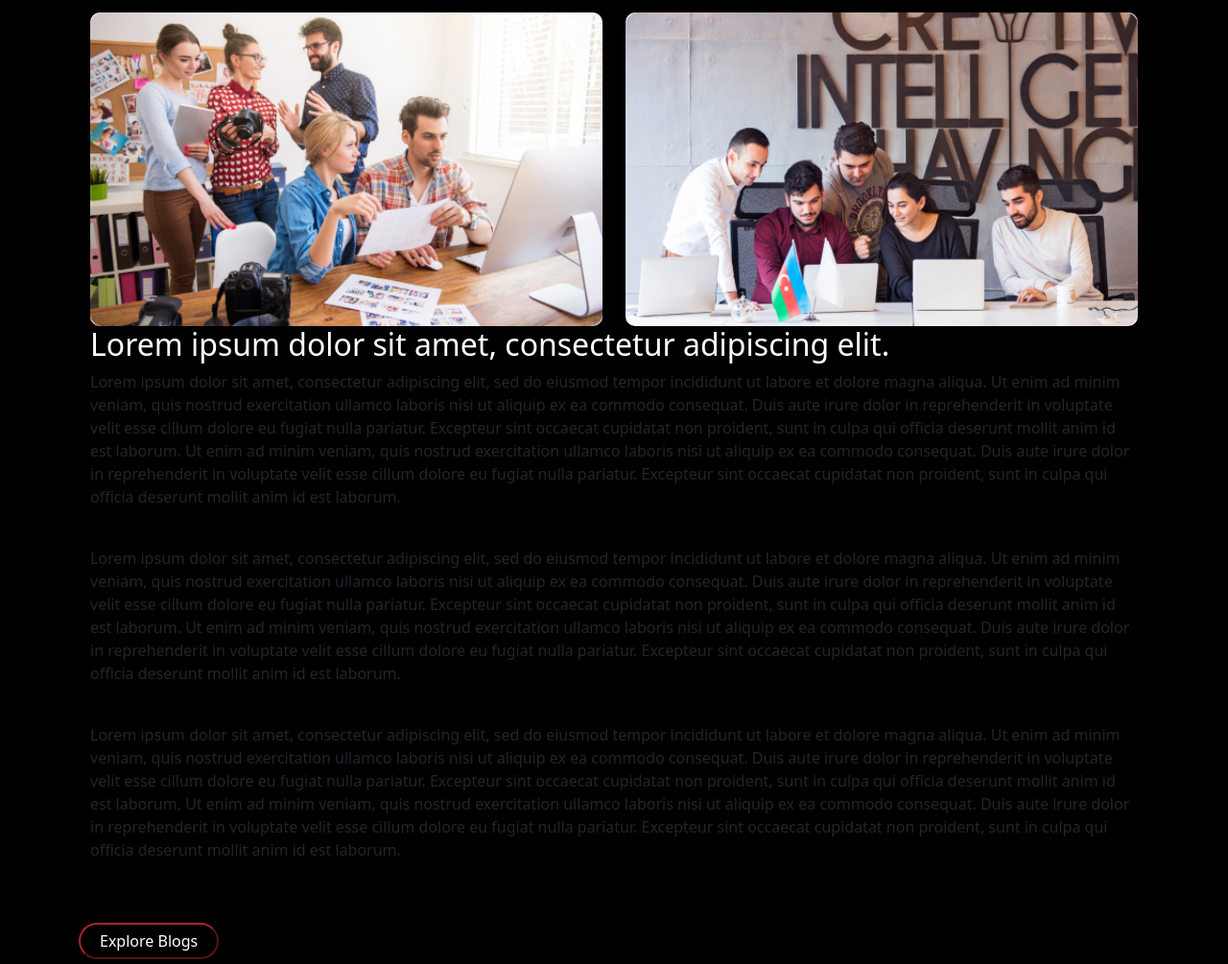
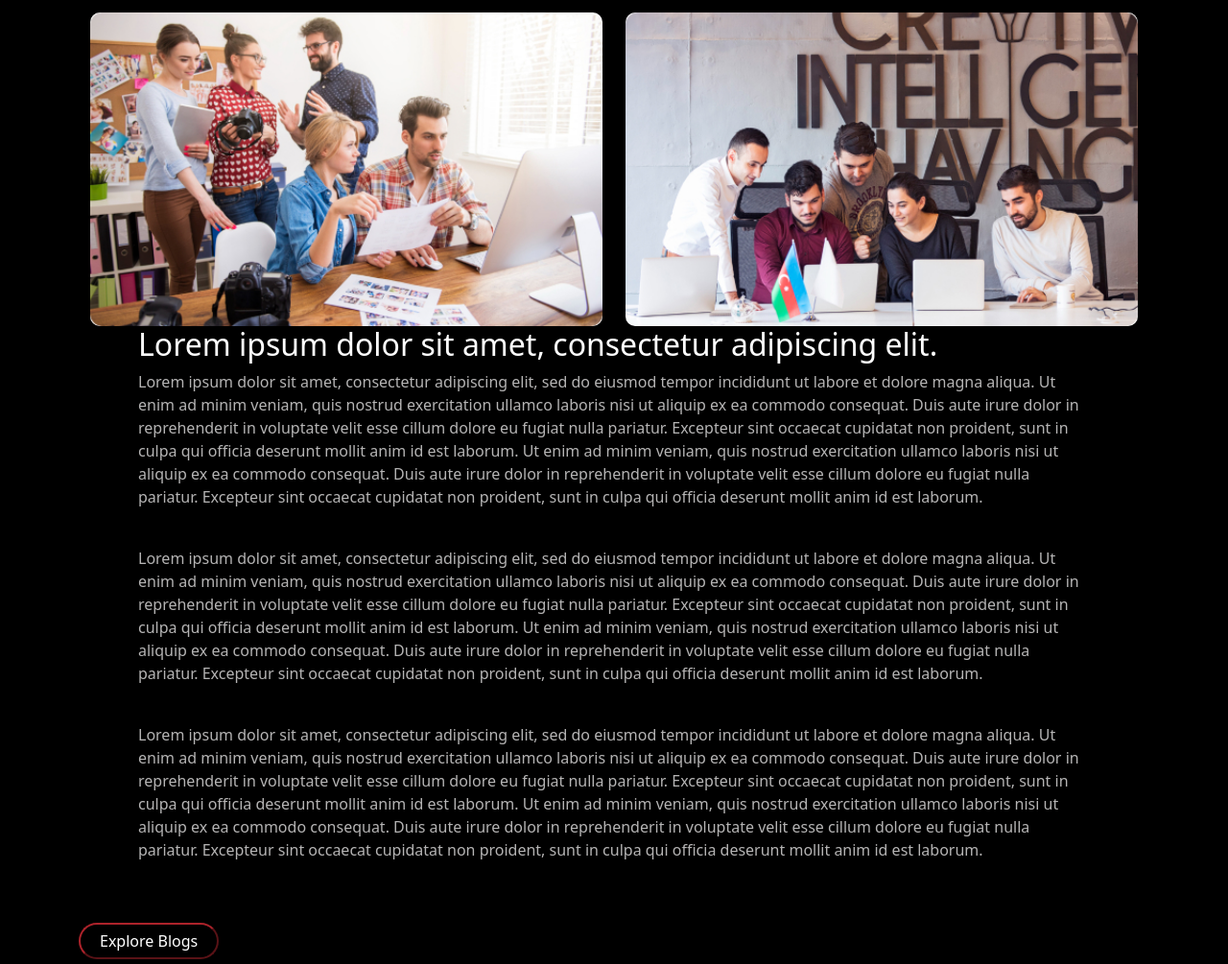
Before and after one commit to Sudharaka200/interbuzz-software-media, a plain HTML site: page pages/singleblog.html in a window 1280 px wide. Shown: the part 1615-2620 px from the top of the page at 96% size. Drawn offline with nearby package versions, Linux system fonts and the light colour scheme; files whose address does not match are found by name.

Commit message:
fixed some responsive

```diff
--- a/css/style.css
+++ b/css/style.css
@@ -152,7 +152,7 @@
 
 /* Services */
 .our-services-padding{padding: 0px 0px 100px 0px;}
-.our-services-imag{width: 100%; border-radius: 20px;}
+.our-services-img{width: 100%; border-radius: 20px;}
 
 
 /* Sub Service */
--- a/pages/singleblog.html
+++ b/pages/singleblog.html
@@ -93,40 +93,58 @@
             <div class="container">
                 <div class="sub-blog-padding">
                     <h2 class="main-title ">Lorem ipsum dolor sit amet, consectetur adipiscing elit.</h2>
-                <p class="p-txt">Lorem ipsum dolor sit amet, consectetur adipiscing elit, sed do eiusmod tempor
+                    <p class="p-second-color">Lorem ipsum dolor sit amet, consectetur adipiscing elit, sed do eiusmod
+                        tempor
                         incididunt ut labore et dolore magna aliqua. Ut enim ad minim veniam, quis nostrud exercitation
-                    ullamco laboris nisi ut aliquip ex ea commodo consequat. Duis aute irure dolor in reprehenderit in
-                    voluptate velit esse cillum dolore eu fugiat nulla pariatur. Excepteur sint occaecat cupidatat non
-                    proident, sunt in culpa qui officia deserunt mollit anim id est laborum. Ut enim ad minim veniam,
-                    quis nostrud exercitation ullamco laboris nisi ut aliquip ex ea commodo consequat. Duis aute irure
+                        ullamco laboris nisi ut aliquip ex ea commodo consequat. Duis aute irure dolor in reprehenderit
+                        in
+                        voluptate velit esse cillum dolore eu fugiat nulla pariatur. Excepteur sint occaecat cupidatat
+                        non
+                        proident, sunt in culpa qui officia deserunt mollit anim id est laborum. Ut enim ad minim
+                        veniam,
+                        quis nostrud exercitation ullamco laboris nisi ut aliquip ex ea commodo consequat. Duis aute
+                        irure
                         dolor in reprehenderit in voluptate velit esse cillum dolore eu fugiat nulla pariatur. Excepteur
-                    sint occaecat cupidatat non proident, sunt in culpa qui officia deserunt mollit anim id est laborum.
+                        sint occaecat cupidatat non proident, sunt in culpa qui officia deserunt mollit anim id est
+                        laborum.
                     </p>
                     <br>
                     <h2 class="main-title ">Lorem ipsum dolor sit amet, consectetur adipiscing elit.</h2>
-                <p class="p-txt">Lorem ipsum dolor sit amet, consectetur adipiscing elit, sed do eiusmod tempor
+                    <p class="p-second-color">Lorem ipsum dolor sit amet, consectetur adipiscing elit, sed do eiusmod
+                        tempor
                         incididunt ut labore et dolore magna aliqua. Ut enim ad minim veniam, quis nostrud exercitation
-                    ullamco laboris nisi ut aliquip ex ea commodo consequat. Duis aute irure dolor in reprehenderit in
-                    voluptate velit esse cillum dolore eu fugiat nulla pariatur. Excepteur sint occaecat cupidatat non
-                    proident, sunt in culpa qui officia deserunt mollit anim id est laborum. Ut enim ad minim veniam,
-                    quis nostrud exercitation ullamco laboris nisi ut aliquip ex ea commodo consequat. Duis aute irure
+                        ullamco laboris nisi ut aliquip ex ea commodo consequat. Duis aute irure dolor in reprehenderit
+                        in
+                        voluptate velit esse cillum dolore eu fugiat nulla pariatur. Excepteur sint occaecat cupidatat
+                        non
+                        proident, sunt in culpa qui officia deserunt mollit anim id est laborum. Ut enim ad minim
+                        veniam,
+                        quis nostrud exercitation ullamco laboris nisi ut aliquip ex ea commodo consequat. Duis aute
+                        irure
                         dolor in reprehenderit in voluptate velit esse cillum dolore eu fugiat nulla pariatur. Excepteur
-                    sint occaecat cupidatat non proident, sunt in culpa qui officia deserunt mollit anim id est laborum.
+                        sint occaecat cupidatat non proident, sunt in culpa qui officia deserunt mollit anim id est
+                        laborum.
                     </p>
 
-                <ul>
+                    <ul class="p-second-color">
                         <li class="p-txt">Lorem ipsum dolor sit amet, consectetur adipiscing elit, sed do.</li>
                         <li class="p-txt">Lorem ipsum dolor sit amet, consectetur adipiscing elit, sed do.</li>
                         <li class="p-txt">Lorem ipsum dolor sit amet, consectetur adipiscing elit, sed do.</li>
                     </ul>
-                <p class="p-txt">Lorem ipsum dolor sit amet, consectetur adipiscing elit, sed do eiusmod tempor
+                    <p class="p-second-color">Lorem ipsum dolor sit amet, consectetur adipiscing elit, sed do eiusmod
+                        tempor
                         incididunt ut labore et dolore magna aliqua. Ut enim ad minim veniam, quis nostrud exercitation
-                    ullamco laboris nisi ut aliquip ex ea commodo consequat. Duis aute irure dolor in reprehenderit in
-                    voluptate velit esse cillum dolore eu fugiat nulla pariatur. Excepteur sint occaecat cupidatat non
-                    proident, sunt in culpa qui officia deserunt mollit anim id est laborum. Ut enim ad minim veniam,
-                    quis nostrud exercitation ullamco laboris nisi ut aliquip ex ea commodo consequat. Duis aute irure
+                        ullamco laboris nisi ut aliquip ex ea commodo consequat. Duis aute irure dolor in reprehenderit
+                        in
+                        voluptate velit esse cillum dolore eu fugiat nulla pariatur. Excepteur sint occaecat cupidatat
+                        non
+                        proident, sunt in culpa qui officia deserunt mollit anim id est laborum. Ut enim ad minim
+                        veniam,
+                        quis nostrud exercitation ullamco laboris nisi ut aliquip ex ea commodo consequat. Duis aute
+                        irure
                         dolor in reprehenderit in voluptate velit esse cillum dolore eu fugiat nulla pariatur. Excepteur
-                    sint occaecat cupidatat non proident, sunt in culpa qui officia deserunt mollit anim id est laborum.
+                        sint occaecat cupidatat non proident, sunt in culpa qui officia deserunt mollit anim id est
+                        laborum.
                     </p>
                 </div>
                 <div class="container">
@@ -142,36 +160,60 @@
                     </div>
                 </div>
                 <div class="container">
+                    <div class="sub-blog-padding">
                         <h2 class="main-title ">Lorem ipsum dolor sit amet, consectetur adipiscing elit.</h2>
-                <p class="p-txt">Lorem ipsum dolor sit amet, consectetur adipiscing elit, sed do eiusmod tempor
-                    incididunt ut labore et dolore magna aliqua. Ut enim ad minim veniam, quis nostrud exercitation
-                    ullamco laboris nisi ut aliquip ex ea commodo consequat. Duis aute irure dolor in reprehenderit in
-                    voluptate velit esse cillum dolore eu fugiat nulla pariatur. Excepteur sint occaecat cupidatat non
-                    proident, sunt in culpa qui officia deserunt mollit anim id est laborum. Ut enim ad minim veniam,
-                    quis nostrud exercitation ullamco laboris nisi ut aliquip ex ea commodo consequat. Duis aute irure
-                    dolor in reprehenderit in voluptate velit esse cillum dolore eu fugiat nulla pariatur. Excepteur
-                    sint occaecat cupidatat non proident, sunt in culpa qui officia deserunt mollit anim id est laborum.
+                        <p class="p-second-color">Lorem ipsum dolor sit amet, consectetur adipiscing elit, sed do
+                            eiusmod tempor
+                            incididunt ut labore et dolore magna aliqua. Ut enim ad minim veniam, quis nostrud
+                            exercitation
+                            ullamco laboris nisi ut aliquip ex ea commodo consequat. Duis aute irure dolor in
+                            reprehenderit in
+                            voluptate velit esse cillum dolore eu fugiat nulla pariatur. Excepteur sint occaecat
+                            cupidatat non
+                            proident, sunt in culpa qui officia deserunt mollit anim id est laborum. Ut enim ad minim
+                            veniam,
+                            quis nostrud exercitation ullamco laboris nisi ut aliquip ex ea commodo consequat. Duis aute
+                            irure
+                            dolor in reprehenderit in voluptate velit esse cillum dolore eu fugiat nulla pariatur.
+                            Excepteur
+                            sint occaecat cupidatat non proident, sunt in culpa qui officia deserunt mollit anim id est
+                            laborum.
                         </p>
                         <br>
-                <p class="p-txt">Lorem ipsum dolor sit amet, consectetur adipiscing elit, sed do eiusmod tempor
-                    incididunt ut labore et dolore magna aliqua. Ut enim ad minim veniam, quis nostrud exercitation
-                    ullamco laboris nisi ut aliquip ex ea commodo consequat. Duis aute irure dolor in reprehenderit in
-                    voluptate velit esse cillum dolore eu fugiat nulla pariatur. Excepteur sint occaecat cupidatat non
-                    proident, sunt in culpa qui officia deserunt mollit anim id est laborum. Ut enim ad minim veniam,
-                    quis nostrud exercitation ullamco laboris nisi ut aliquip ex ea commodo consequat. Duis aute irure
-                    dolor in reprehenderit in voluptate velit esse cillum dolore eu fugiat nulla pariatur. Excepteur
-                    sint occaecat cupidatat non proident, sunt in culpa qui officia deserunt mollit anim id est laborum.
+                        <p class="p-second-color">Lorem ipsum dolor sit amet, consectetur adipiscing elit, sed do eiusmod tempor
+                            incididunt ut labore et dolore magna aliqua. Ut enim ad minim veniam, quis nostrud
+                            exercitation
+                            ullamco laboris nisi ut aliquip ex ea commodo consequat. Duis aute irure dolor in
+                            reprehenderit in
+                            voluptate velit esse cillum dolore eu fugiat nulla pariatur. Excepteur sint occaecat
+                            cupidatat non
+                            proident, sunt in culpa qui officia deserunt mollit anim id est laborum. Ut enim ad minim
+                            veniam,
+                            quis nostrud exercitation ullamco laboris nisi ut aliquip ex ea commodo consequat. Duis aute
+                            irure
+                            dolor in reprehenderit in voluptate velit esse cillum dolore eu fugiat nulla pariatur.
+                            Excepteur
+                            sint occaecat cupidatat non proident, sunt in culpa qui officia deserunt mollit anim id est
+                            laborum.
                         </p>
                         <br>
-                <p class="p-txt">Lorem ipsum dolor sit amet, consectetur adipiscing elit, sed do eiusmod tempor
-                    incididunt ut labore et dolore magna aliqua. Ut enim ad minim veniam, quis nostrud exercitation
-                    ullamco laboris nisi ut aliquip ex ea commodo consequat. Duis aute irure dolor in reprehenderit in
-                    voluptate velit esse cillum dolore eu fugiat nulla pariatur. Excepteur sint occaecat cupidatat non
-                    proident, sunt in culpa qui officia deserunt mollit anim id est laborum. Ut enim ad minim veniam,
-                    quis nostrud exercitation ullamco laboris nisi ut aliquip ex ea commodo consequat. Duis aute irure
-                    dolor in reprehenderit in voluptate velit esse cillum dolore eu fugiat nulla pariatur. Excepteur
-                    sint occaecat cupidatat non proident, sunt in culpa qui officia deserunt mollit anim id est laborum.
+                        <p class="p-second-color">Lorem ipsum dolor sit amet, consectetur adipiscing elit, sed do eiusmod tempor
+                            incididunt ut labore et dolore magna aliqua. Ut enim ad minim veniam, quis nostrud
+                            exercitation
+                            ullamco laboris nisi ut aliquip ex ea commodo consequat. Duis aute irure dolor in
+                            reprehenderit in
+                            voluptate velit esse cillum dolore eu fugiat nulla pariatur. Excepteur sint occaecat
+                            cupidatat non
+                            proident, sunt in culpa qui officia deserunt mollit anim id est laborum. Ut enim ad minim
+                            veniam,
+                            quis nostrud exercitation ullamco laboris nisi ut aliquip ex ea commodo consequat. Duis aute
+                            irure
+                            dolor in reprehenderit in voluptate velit esse cillum dolore eu fugiat nulla pariatur.
+                            Excepteur
+                            sint occaecat cupidatat non proident, sunt in culpa qui officia deserunt mollit anim id est
+                            laborum.
                         </p>
+                    </div>
                 </div>
             </div>
             <div class="bg-black">
@@ -188,7 +230,8 @@
                                     <img src="../images/blog-img1.png" class="card-img-top" alt="...">
                                     <div class="card-body">
                                         <small class="text-muted">27 Jan 2021</small>
-                                        <h5 class="card-title mt-2">Lorem ipsum dolor sit amet, consectetur adipiscing elit.
+                                        <h5 class="card-title mt-2">Lorem ipsum dolor sit amet, consectetur adipiscing
+                                            elit.
                                         </h5>
                                         <p class="card-text">Lorem ipsum dolor sit amet, consectetur adipiscing elit,
                                             consectetur
@@ -206,7 +249,8 @@
                                     <img src="../images/blog-img2.png" class="card-img-top" alt="...">
                                     <div class="card-body">
                                         <small class="text-muted">27 Jan 2021</small>
-                                        <h5 class="card-title mt-2">Lorem ipsum dolor sit amet, consectetur adipiscing elit.
+                                        <h5 class="card-title mt-2">Lorem ipsum dolor sit amet, consectetur adipiscing
+                                            elit.
                                         </h5>
                                         <p class="card-text">Lorem ipsum dolor sit amet, consectetur adipiscing elit,
                                             consectetur
@@ -224,7 +268,8 @@
                                     <img src="../images/blog-img3.png" class="card-img-top" alt="...">
                                     <div class="card-body">
                                         <small class="text-muted">27 Jan 2021</small>
-                                        <h5 class="card-title mt-2">Lorem ipsum dolor sit amet, consectetur adipiscing elit.
+                                        <h5 class="card-title mt-2">Lorem ipsum dolor sit amet, consectetur adipiscing
+                                            elit.
                                         </h5>
                                         <p class="card-text">Lorem ipsum dolor sit amet, consectetur adipiscing elit,
                                             consectetur
@@ -280,8 +325,10 @@
                 <div class="col-lg-3 col-md-6 footer-section">
                     <h6>Contact Information</h6>
                     <ul class="footer-links">
-                        <li><a href="#"><i class="fa fa-phone" aria-hidden="true" style="color: #AD232B;;"></i> 000-00000000</a></li>
-                        <li><a href="#"><i class="fa fa-envelope" aria-hidden="true" style="color: #AD232B;;"></i> Interbuzzmedia@gmail.com</a></li>
+                        <li><a href="#"><i class="fa fa-phone" aria-hidden="true" style="color: #AD232B;;"></i>
+                                000-00000000</a></li>
+                        <li><a href="#"><i class="fa fa-envelope" aria-hidden="true" style="color: #AD232B;;"></i>
+                                Interbuzzmedia@gmail.com</a></li>
                     </ul>
                 </div>
 
```
Also changed, not shown: pages/service.html (+40 -22 lines), pages/subservice.html (+2 -2 lines). Lines whose indentation alone changed are shown as unchanged.
